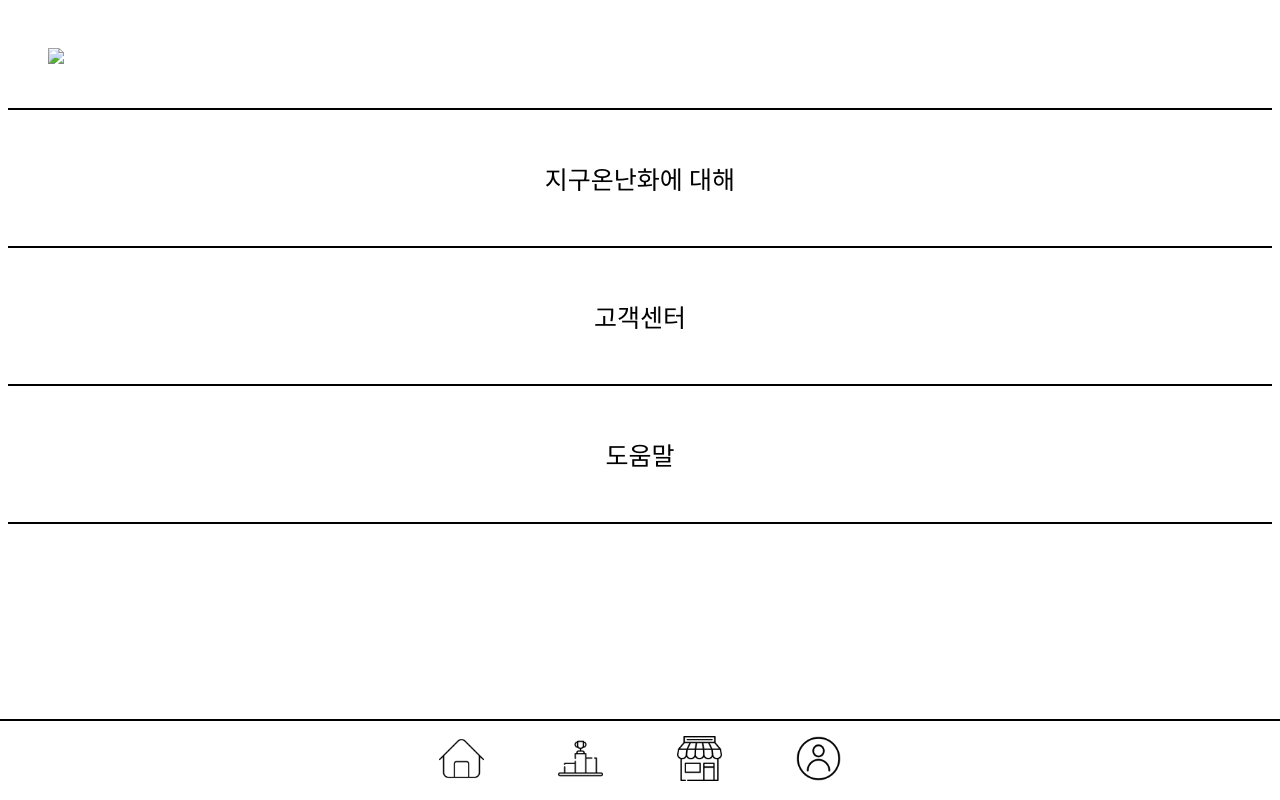
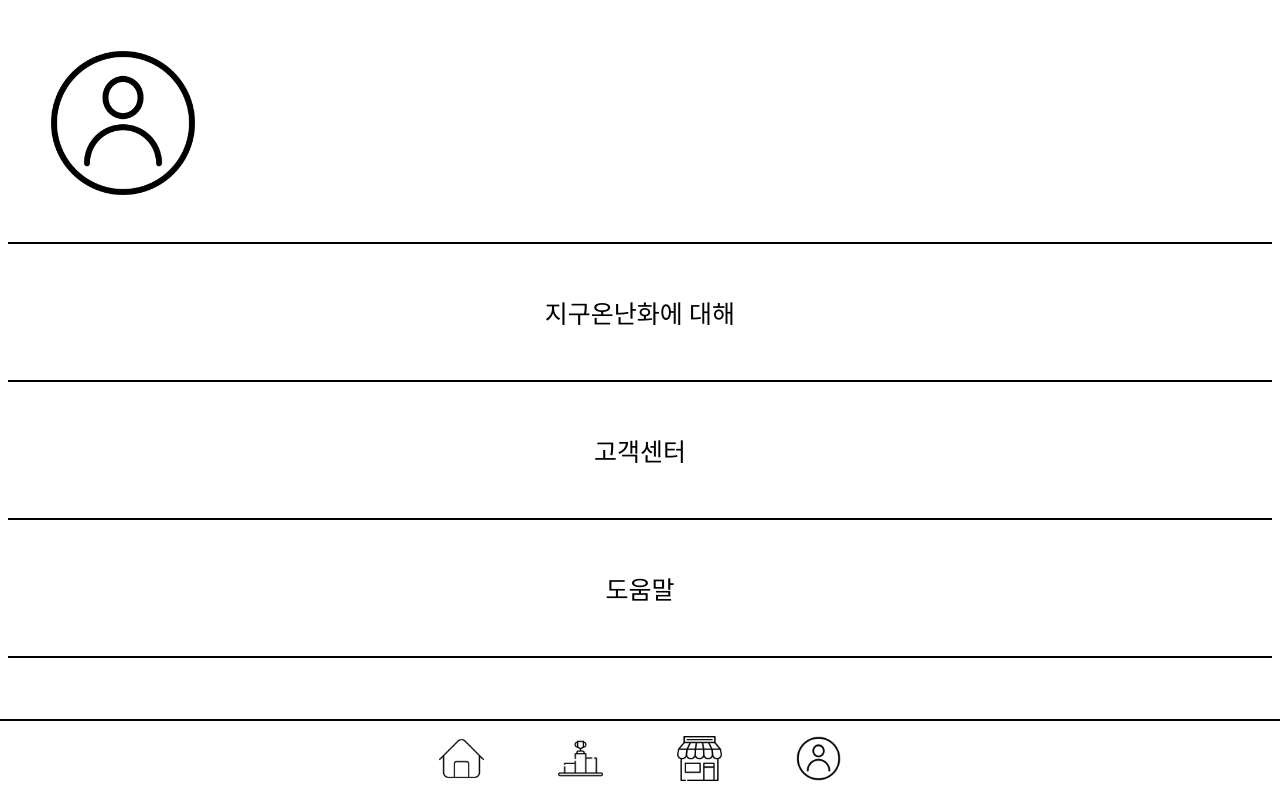
Before and after one commit to qwer1625/qwer1625.github.io, a plain HTML site: page profile.html in a window 1280 px wide. Drawn offline with Linux system fonts and the light colour scheme; a web font is replaced by a local one.

Commit message:
Update profile.html

```diff
--- a/profile.html
+++ b/profile.html
@@ -10,7 +10,7 @@
 <body>
     <div>
         <div class="profile">
-            <img src="/img/profile.png" class="profileimg">
+            <img src="/profile.png" class="profileimg">
         </div>
         <div class="profilemenu">
             지구온난화에 대해
```
